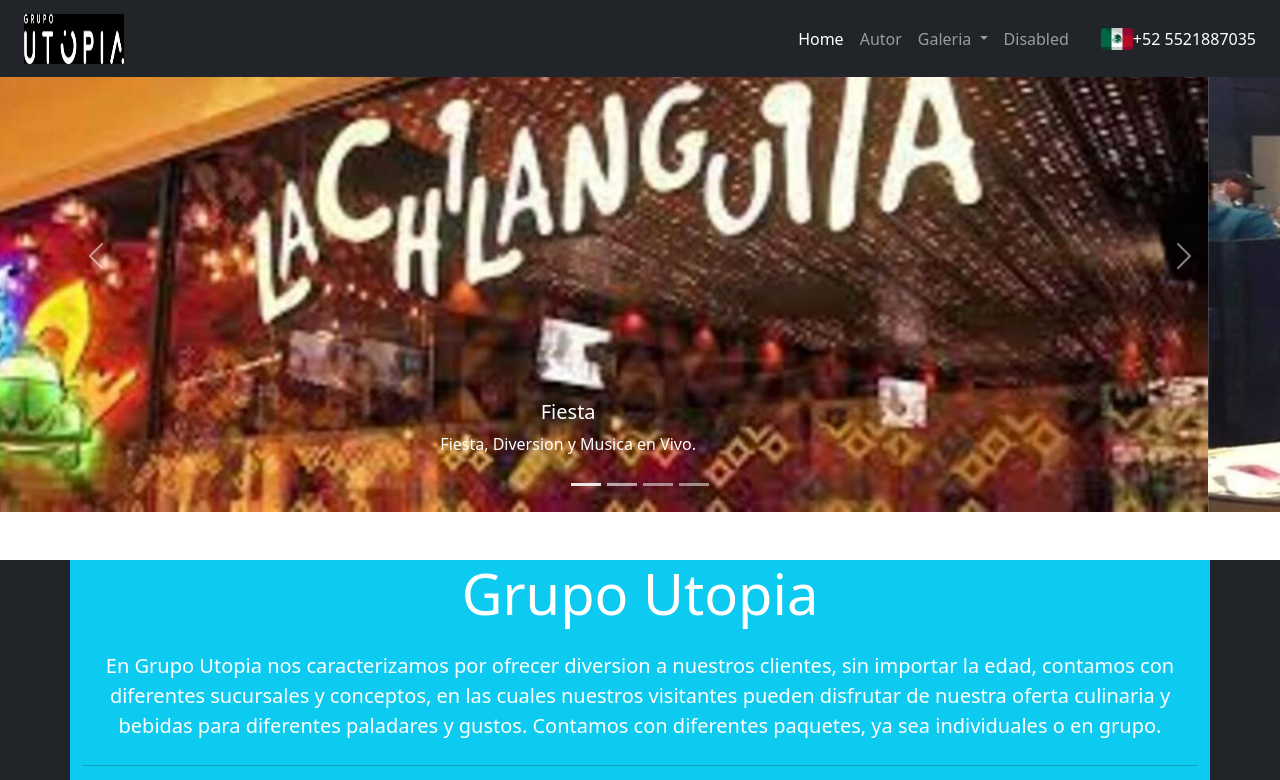
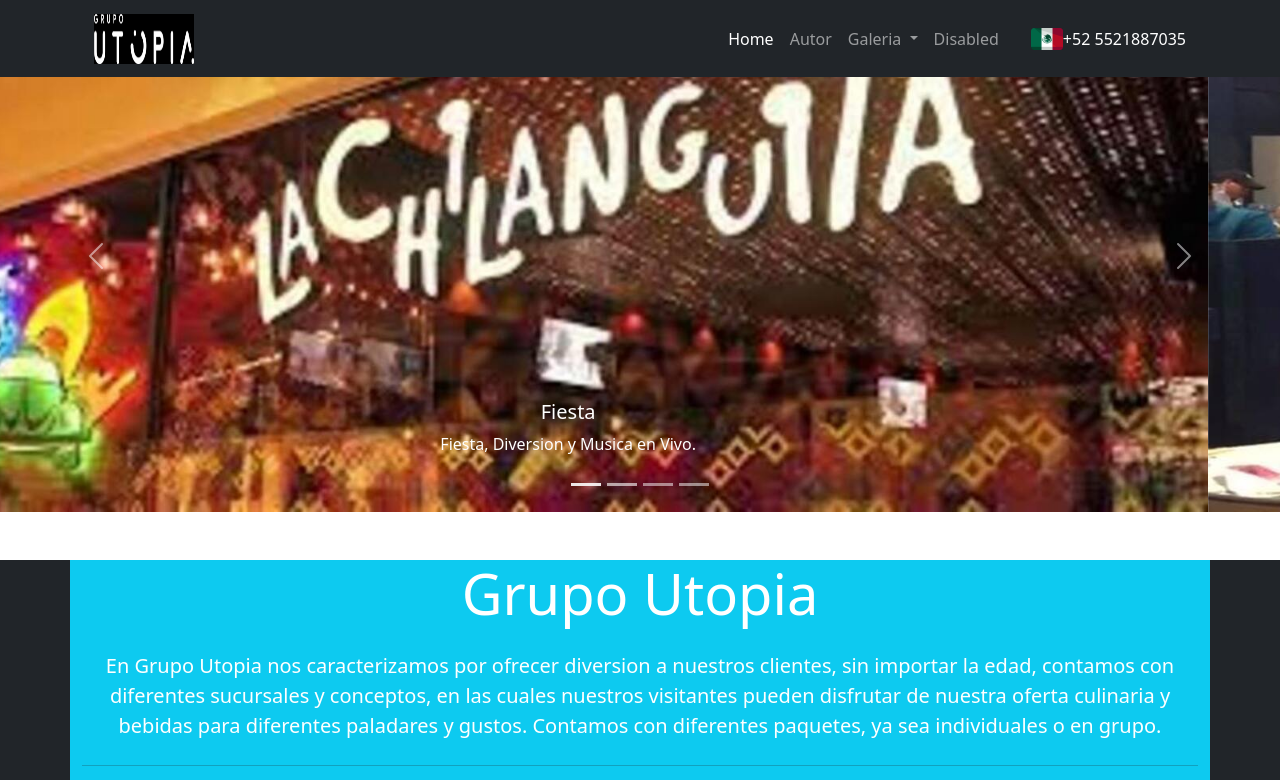
Before and after one commit to utopia2222/utopia2222.github.io, a plain HTML site: page Index.html in a window 1280 px wide. Shown: the top 780 px of the page. Drawn offline with nearby package versions, Linux system fonts and the light colour scheme.

Commit message:
Utopia2222
Cambio al container

```diff
--- a/Index.html
+++ b/Index.html
@@ -15,7 +15,7 @@
     <!-- "Inicio de Navbar" -->
     <!-- Esta clase "fixed-top se utiliza para que el navbar quede estatico en la pantalla" -->
     <div class="bg-dark fixed-top">
-        <nav class="navbar navbar-expand-sm navbar-dark bg-dark container-fluid">
+        <nav class="navbar navbar-expand-sm navbar-dark bg-dark container">
             <div class="container-fluid">
               <a class="navbar-brand" href="#">
                 <img src="Imagenes/Logo_Utopia.png" alt="" width="100" height="50" class="d-inline-block align-text-top">
```
